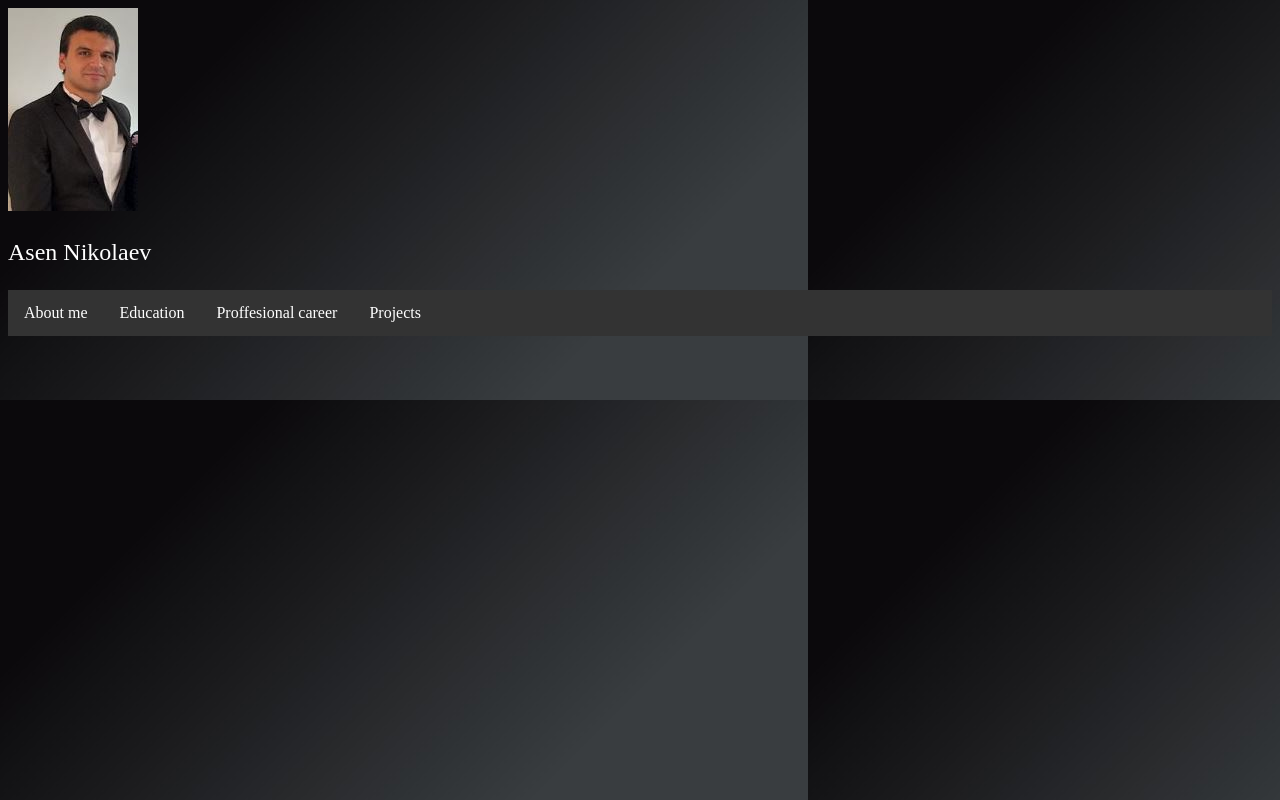
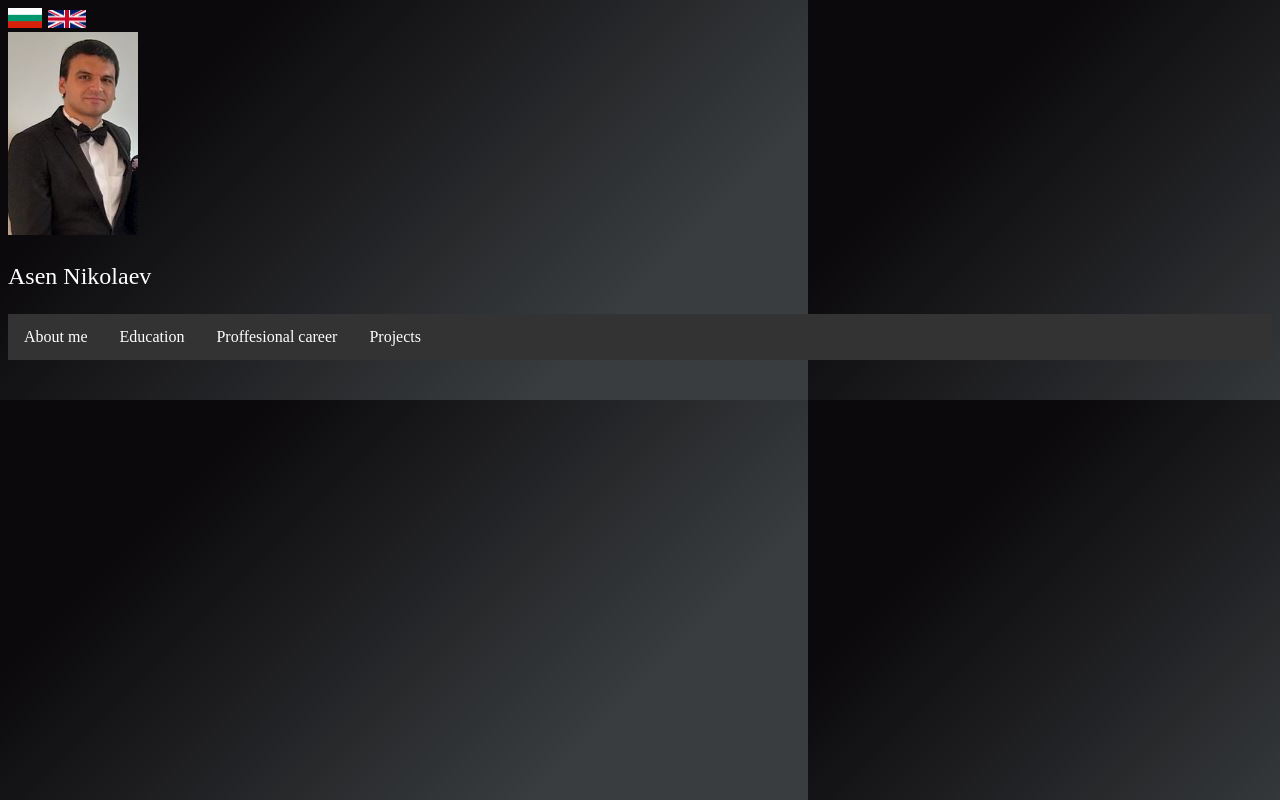
Before and after one commit to asen1995/asen-nikolaev-web-site, an Angular app: page / in a window 1280 px wide. Built offline with nearby package versions, Linux system fonts and the light colour scheme.

Commit message:
dynamicly change languages with flags bar

```diff
--- a/src/app/home-screen/home-screen.component.html
+++ b/src/app/home-screen/home-screen.component.html
@@ -1,3 +1,9 @@
+<div id="flags-box">
+    <img class="bg-flag" src="/assets/flags/bg.jpg" (click)="changeLanguage('en')" />
+
+    <img class="en-flag" src="/assets/flags/en.jpg" (click)="changeLanguage('bg')" />
+
+</div>
 <div id="adminDiv" *ngIf="bgLanguage">
 
     <div class="pic-name">
--- a/src/app/home-screen/home-screen.component.scss
+++ b/src/app/home-screen/home-screen.component.scss
@@ -3,6 +3,19 @@
   font-size: 150%;
 }
 
+#flags-box{
+
+}
+
+.en-flag{
+  width: 3%;
+  height: 3%;
+  margin-left: 0.5%;
+}
+.bg-flag{
+  width: 2.7%;
+  height: 2.7%;
+}
 
 ul {
     list-style-type: none;
--- a/src/app/home-screen/home-screen.component.ts
+++ b/src/app/home-screen/home-screen.component.ts
@@ -22,5 +22,14 @@ export class HomeScreenComponent implements OnInit {
   }
 
 
+  changeLanguage(language : string){
+    if(language === 'en'){
+      this.bgLanguage = false;
+      this.enLanguage = true;
+    }else if(language === 'bg'){
+      this.bgLanguage = true;
+      this.enLanguage = false;
+    }
+  }
 
 }
```
Also changed, not shown: src/assets/flags/bg.jpg (added), src/assets/flags/en.jpg (added).
